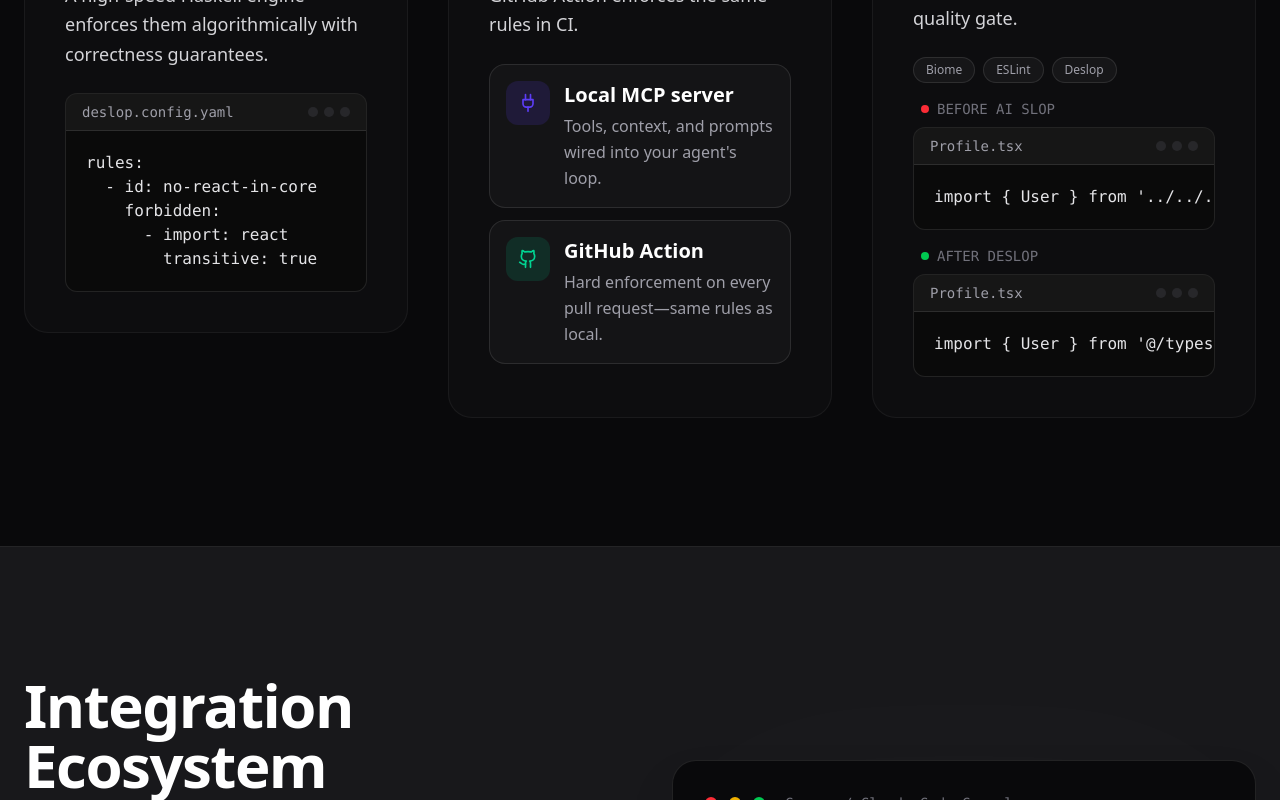
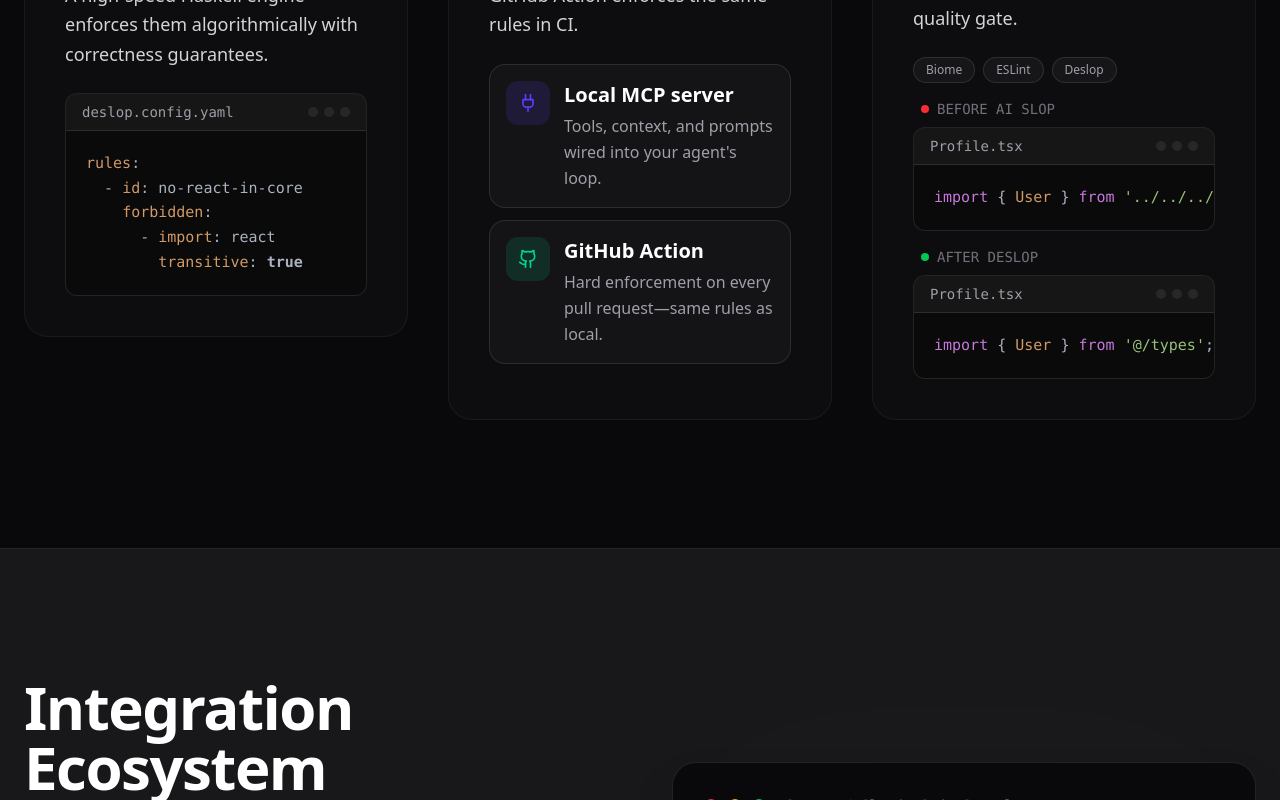
Before and after one commit to Ivy-Apps/deslop-web, a Next.js app: page / in a window 1280 px wide. Shown: the part 2240-3040 px from the top of the page. Built offline with nearby package versions, Linux system fonts and the light colour scheme.

Commit message:
Make the syntax highlight nice

```diff
--- a/package.json
+++ b/package.json
@@ -20,6 +20,8 @@
     "motion": "^12.23.24",
     "next": "^15.1.0",
     "postcss": "^8.4.49",
+    "prism-react-renderer": "^2.4.1",
+    "prismjs": "^1.30.0",
     "react": "^19.0.0",
     "react-dom": "^19.0.0",
     "tailwindcss": "^4.1.14"
@@ -28,6 +30,7 @@
     "@biomejs/biome": "^2.4.10",
     "@ivy-apps/deslop": "^0.4.10",
     "@types/node": "^22.14.0",
+    "@types/prismjs": "^1.26.6",
     "@types/react": "^19.0.0",
     "@types/react-dom": "^19.0.0",
     "typescript": "~5.8.2"
--- a/src/components/BeforeAfter.tsx
+++ b/src/components/BeforeAfter.tsx
@@ -7,6 +7,8 @@
   beforeFilename: string;
   afterFilename: string;
   title?: string;
+  /** Prism language for syntax highlighting (e.g. `tsx`). */
+  codeLanguage?: string;
 };
 
 export default function BeforeAfter({
@@ -15,6 +17,7 @@
   beforeFilename,
   afterFilename,
   title,
+  codeLanguage,
 }: BeforeAfterProps) {
   return (
     <div className="space-y-4">
@@ -31,7 +34,11 @@
               Before AI Slop
             </span>
           </div>
-          <CodeBlock code={before} filename={beforeFilename} />
+          <CodeBlock
+            code={before}
+            filename={beforeFilename}
+            language={codeLanguage}
+          />
         </div>
         <div className="space-y-2">
           <div className="flex items-center gap-2 px-2">
@@ -42,7 +49,11 @@
               After Deslop
             </span>
           </div>
-          <CodeBlock code={after} filename={afterFilename} />
+          <CodeBlock
+            code={after}
+            filename={afterFilename}
+            language={codeLanguage}
+          />
         </div>
       </div>
     </div>
--- a/src/components/CodeBlock.tsx
+++ b/src/components/CodeBlock.tsx
@@ -1,3 +1,6 @@
+'use client';
+
+import { Highlight, themes } from 'prism-react-renderer';
 import { tw } from '@/components/design-system/colors';
 import { textPresets } from '@/components/design-system/typography';
 
@@ -5,12 +8,17 @@
   code: string;
   filename?: string;
   className?: string;
+  /** Prism language id (e.g. `yaml`, `tsx`). Omit for plain text. */
+  language?: string;
 };
+
+const highlightTheme = themes.oneDark;
 
 export default function CodeBlock({
   code,
   filename,
   className = '',
+  language,
 }: CodeBlockProps) {
   return (
     <div
@@ -31,9 +39,40 @@
         </div>
       )}
       <div className="p-5 overflow-x-auto">
-        <pre className="text-zinc-200">
-          <code>{code}</code>
-        </pre>
+        {language ? (
+          <Highlight
+            theme={highlightTheme}
+            code={code.trimEnd()}
+            language={language}
+          >
+            {({
+              className: preClass,
+              style,
+              tokens,
+              getLineProps,
+              getTokenProps,
+            }) => (
+              <pre
+                className={`${preClass} m-0 p-0 bg-transparent text-[0.9375rem] leading-[1.65]`}
+                style={{ ...style, background: 'transparent' }}
+              >
+                {tokens.map((line, i) => (
+                  // biome-ignore lint/suspicious/noArrayIndexKey: Prism line order is fixed for static code
+                  <div key={i} {...getLineProps({ line })}>
+                    {line.map((token, key) => (
+                      // biome-ignore lint/suspicious/noArrayIndexKey: Prism token order is fixed for static code
+                      <span key={key} {...getTokenProps({ token })} />
+                    ))}
+                  </div>
+                ))}
+              </pre>
+            )}
+          </Highlight>
+        ) : (
+          <pre className="text-zinc-200">
+            <code>{code}</code>
+          </pre>
+        )}
       </div>
     </div>
   );
--- a/src/features/landing/components/FeaturesSection.tsx
+++ b/src/features/landing/components/FeaturesSection.tsx
@@ -58,6 +58,7 @@
       >
         <div className="-mt-2">
           <CodeBlock
+            language="yaml"
             code={`rules:\n  - id: no-react-in-core\n    forbidden:\n      - import: react\n        transitive: true`}
             filename="deslop.config.yaml"
           />
@@ -149,6 +150,7 @@
           ))}
         </div>
         <BeforeAfter
+          codeLanguage="tsx"
           before={`import { User } from '../../../../types';`}
           after={`import { User } from '@/types';`}
           beforeFilename="Profile.tsx"
```
Also changed, not shown: 1 other file (tests, documents, lock files or other folders).
